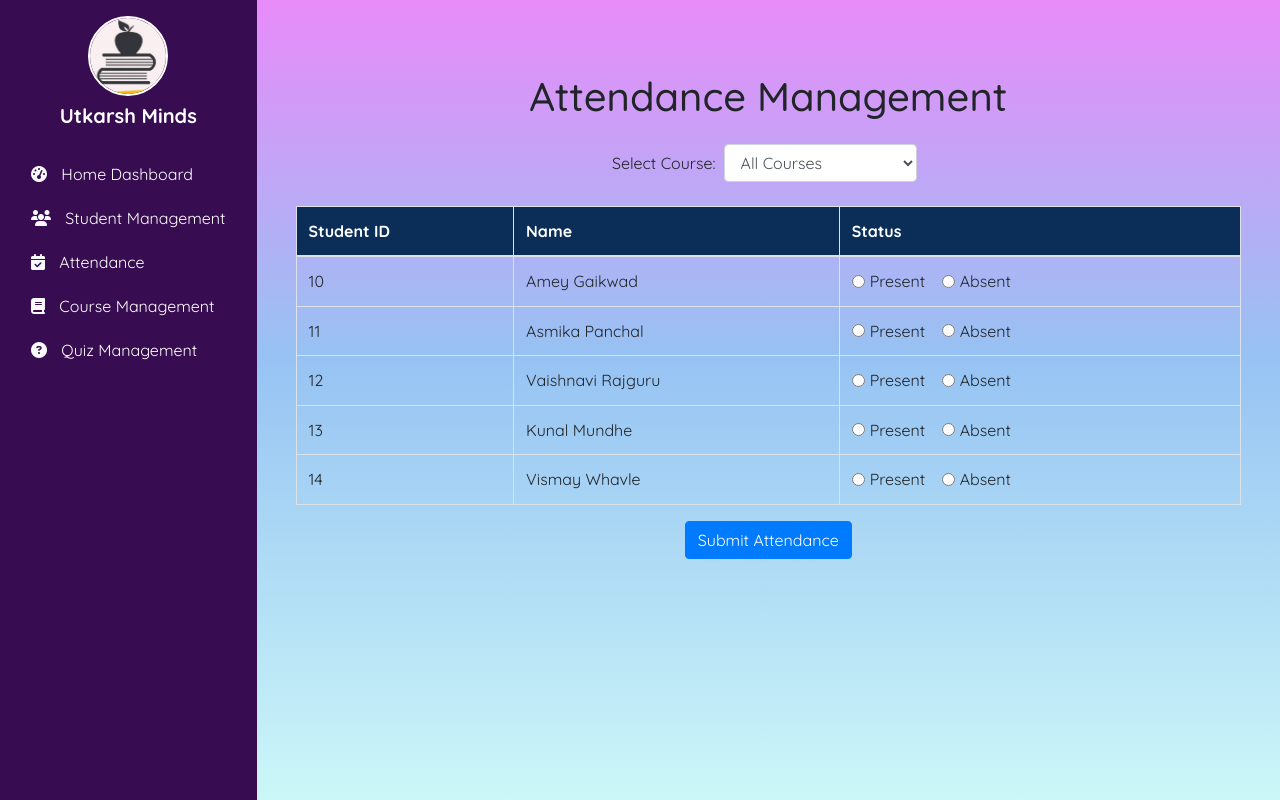
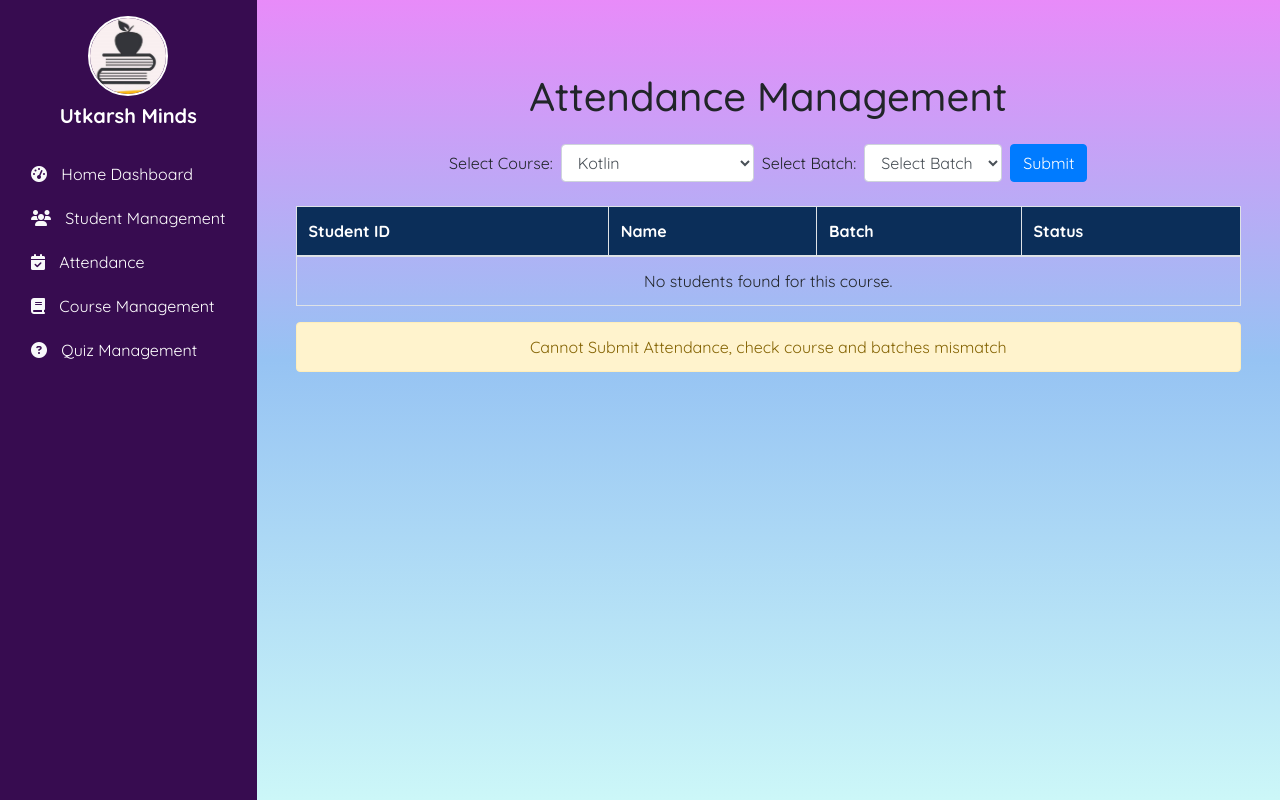
Before and after one commit to amey146/Student-Management, a Django app: page /attendance/attendance_add in a window 1280 px wide. Run offline with Django 5.2, Linux system fonts and the light colour scheme; data comes from the database, SQL or seed files in the repository; both versions use the stored data as it was after the commit; some libraries are stand-ins or nearby versions.

Commit message:
Attendance- batches final

```diff
--- a/student_management_project/attendance/templates/attendance/attendance_add.html
+++ b/student_management_project/attendance/templates/attendance/attendance_add.html
@@ -20,14 +20,34 @@
     <h1 class="text-center mb-4">Attendance Management</h1>
 
     <!-- Course Selection Form -->
-    <form method="GET" action="{% url 'attendance_add' %}" class="form-inline justify-content-center mb-4">
+    <form method="GET" action="{% url 'attendance_add' %}" class="form-inline justify-content-center mb-4"  onchange="this.form.submit()">
         <label for="course" class="mr-2">Select Course:</label>
         <select name="course" id="course" class="form-control mr-2" onchange="this.form.submit()">
-            <option value="">All Courses</option>
             {% for course in courses %}
-            <option value="{{ course.c_id }}" {% if selected_course == course.c_id %}selected{% endif %}>{{ course.cname }}</option>
+            <option value="{{ course.c_id }}"
+                {% if selected_course %}
+                    {% if selected_course == course.c_id %} selected {% endif %}
+                {% else %}
+                    {% if forloop.first %} selected {% endif %}
+                {% endif %}>
+                {{ course.cname }}
+            </option>
             {% endfor %}
         </select>
+        <label for="batch" class="mr-2">Select Batch:</label>
+        <select name="batch" id="batch" class="form-control mr-2">
+            <option selected disabled value="">Select Batch</option>
+            {% for batch in batches %}
+                <option value="{{ batch.batch_mon }}-{{ batch.batch_year }}"
+                    {% if selected_month and selected_year %}
+                        {% if selected_month|stringformat:"d" == batch.batch_mon|stringformat:"d" and selected_year == batch.batch_year|stringformat:"d" %} selected {% endif %}
+                    {% endif %}>
+                    {{ batch.batch_mon }} - {{ batch.batch_year }}
+                </option>
+            {% endfor %}
+        </select>
+
+        <button type="submit" class="btn btn-primary">Submit</button>
     </form>
 
     <!-- Attendance Form -->
@@ -39,17 +59,20 @@
                     <tr>
                         <th>Student ID</th>
                         <th>Name</th>
+                        <th>Batch</th>
                         <th>Status</th>
                     </tr>
                 </thead>
                 <tbody>
+                    {% if students %}
                         {% for student in students %}
                         <tr>
                             <td>{{ student.st_id }}</td>
                             <td>{{ student.fname }} {{ student.lname }}</td>
+                            <td>{{ student.batch_mon }} {{ student.batch_year }}</td>
                             <td>
                                 <div class="form-check form-check-inline">
-                                <input class="form-check-input" type="radio" name="status_{{ student.st_id }}" value="P" id="present_{{ student.st_id }}">
+                                    <input class="form-check-input" type="radio" name="status_{{ student.st_id }}" value="P" id="present_{{ student.st_id }}" checked>
                                     <label class="form-check-label" for="present_{{ student.st_id }}">Present</label>
                                 </div>
                                 <div class="form-check form-check-inline">
@@ -60,11 +83,22 @@
                             </td>
                         </tr>
                         {% endfor %}
+                    {% else %}
+                        <tr>
+                            <td colspan="4" class="text-center">No students found for this course.</td>
+                        </tr>
+                    {% endif %}
                 </tbody>
             </table>
         </div>
         <div class="text-center">
+            {% if not students or selected_batch == None %}
+            <div class="alert alert-warning" role="alert">
+                Cannot Submit Attendance, check course and batches mismatch
+            </div>
+            {% else %}
             <button type="submit" class="btn btn-primary">Submit Attendance</button>
+            {% endif %}
         </div>
     </form>
 </div>
--- a/student_management_project/attendance/views.py
+++ b/student_management_project/attendance/views.py
@@ -20,18 +20,44 @@
 def attendance_add(request):
     courses = Course.objects.all()
     selected_course = request.GET.get('course')
-    today = timezone.now().date()
+    selected_batch = request.GET.get('batch')
+    selected_month = request.GET.get('month')
+    selected_year = request.GET.get('year')
 
+    # Set a default course if no course is selected
+    if not selected_course and courses.exists():
+        selected_course = courses.first().c_id
+
+    # Fetch distinct batch months and years for the selected course
     if selected_course:
-        students = Student.objects.filter(courses__c_id=selected_course)
+        batches = Student.objects.filter(courses__c_id=selected_course).values('batch_mon', 'batch_year').distinct()
     else:
-        students = Student.objects.all()
+        batches = Student.objects.values('batch_mon', 'batch_year').distinct()
+
+    # Filter students based on selected course, month, and year
+    students_query = Student.objects.filter(courses__c_id=selected_course)
+
+    if selected_batch:
+        batch_mon, batch_year = selected_batch.split('-')
+        students_query = students_query.filter(batch_mon=batch_mon, batch_year=batch_year)
+
+    if selected_month and selected_year:
+        students_query = students_query.filter(batch_mon=selected_month, batch_year=selected_year)
+
+    # Fetch students after applying the course and date filters
+    students = students_query.all()
 
     return render(request, "attendance/attendance_add.html", {
         'courses': courses,
         'students': students,
         'selected_course': selected_course,
+        'batches': batches,
+        'selected_batch': selected_batch,
+        'selected_month': selected_month,
+        'selected_year': selected_year,
     })
+
+
 
 def attendance_add_action(request):
     today = timezone.now().date()
@@ -43,11 +69,13 @@
                 student_id = key.split('_')[1]
                 status = value
                 student = Student.objects.get(pk=student_id)
+                course = student.courses.all()
+                batch = student.batch_mon+"_"+str(student.batch_year)
                 # Collect attendance data to save in CSV
-                attendance_data.append([today, student_id, status])
+                attendance_data.append([student_id, student.fname+" "+student.lname, status, today])
 
         # Save the attendance data to CSV
-        save_attendance_to_csv(attendance_data)
+        save_attendance_to_csv(attendance_data, course[0], batch)
 
         # Call the function to send emails to absent students
         send_absent_email(request)
@@ -67,8 +95,8 @@
 
 
 # Function to save attendance to CSV
-def save_attendance_to_csv(attendance_data):
-    new_file_start = get_week_start()
+def save_attendance_to_csv(attendance_data, cname, batch):
+    new_file_start = get_day_start()
     # Specify the subdirectory 'attendance'
     attendance_dir = os.path.join(settings.MEDIA_ROOT, 'attendance')
 
@@ -76,7 +104,7 @@
     if not os.path.exists(attendance_dir):
         os.makedirs(attendance_dir)
 
-    filename = f'attendance_week_{new_file_start}.csv'
+    filename = f'{cname}_{batch}_attendance_{new_file_start}.csv'
     filepath = os.path.join(attendance_dir, filename)
 
     # Create the CSV if it doesn't exist, or append if it does
@@ -87,7 +115,7 @@
 
         # Write the header only if the file is new
         if not file_exists:
-            writer.writerow(['Date', 'Student ID', 'Status'])
+            writer.writerow(['Student ID', 'Name', 'Status', 'Date'])
 
         # Write attendance data
         for record in attendance_data:
@@ -223,10 +251,9 @@
 #     start_of_month = today.replace(day=1)
 #     return start_of_month
 
-# def get_day_start():
-#     today = timezone.now()
-#     start_of_day = today.replace(hour=0, minute=0, second=0, microsecond=0)
-#     return start_of_day
+def get_day_start():
+    today = timezone.now()
+    return today.strftime("%d_%m_%Y")
 
 
 
--- /dev/null
+++ b/student_management_project/media/attendance/Full Stack Python_June_2024_attendance_26_09_2024.csv
@@ -0,0 +1,4 @@
+Student ID,Name,Status,Date
+11,Asmika Panchal,P,2024-09-26
+12,Vaishnavi Rajguru,P,2024-09-26
+10,Amey Gaikwad,A,2024-09-26
```
Also changed, not shown: student_management_project/media/attendance/attendance_week_2024-09-02.csv (deleted, +0 -16 lines), student_management_project/media/attendance/attendance_week_2024-09-09.csv (deleted, +0 -8 lines), student_management_project/db.sqlite3. Lines whose indentation alone changed are shown as unchanged.
